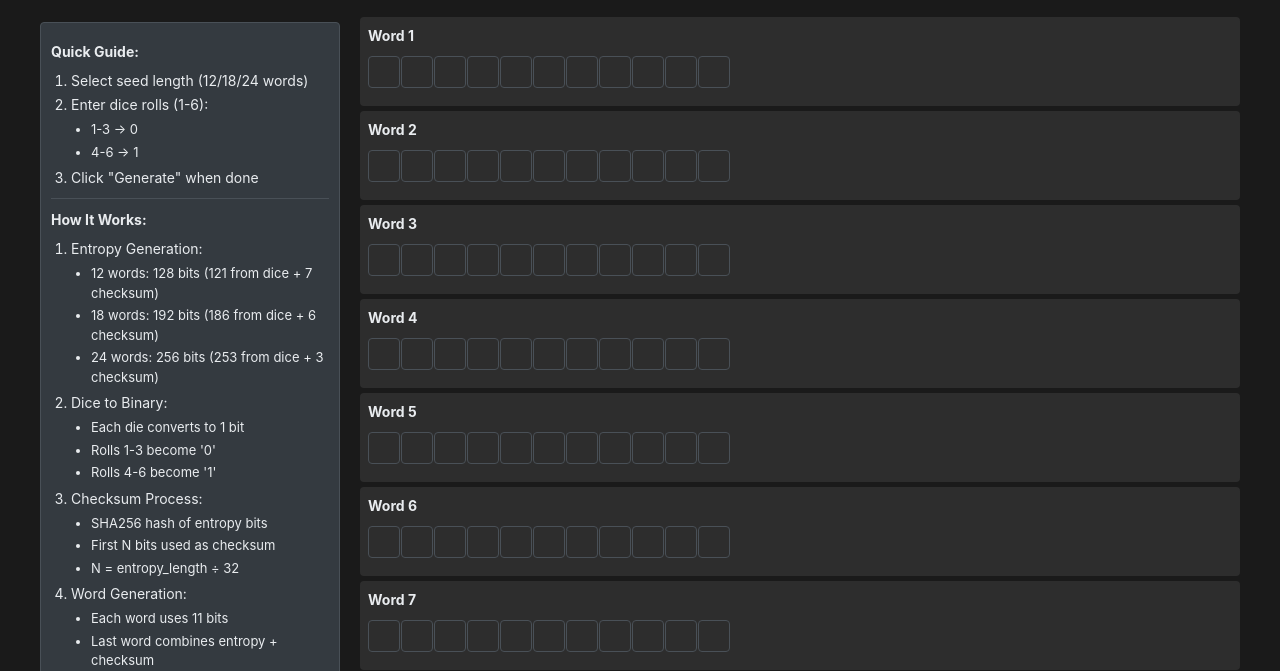
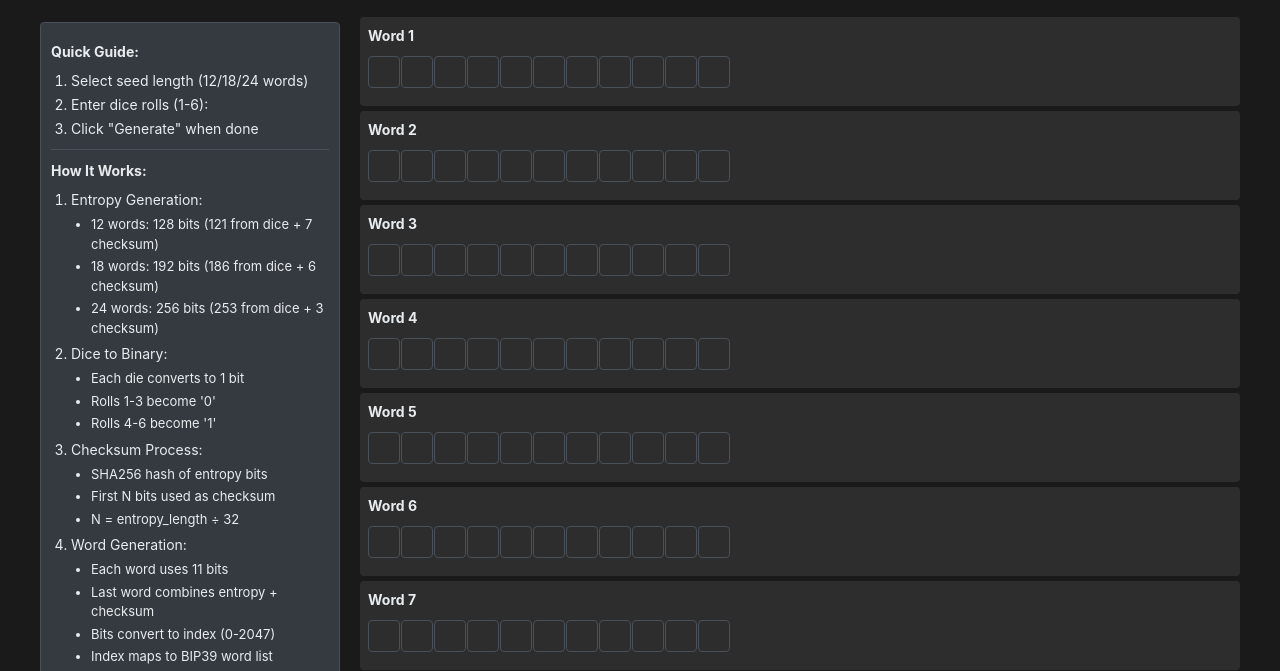
Before and after one commit to seedfourtytwo/DiceToSeed, a plain HTML site: page index.html in a window 1280 px wide. Shown: the part 79-750 px from the top of the page. Drawn offline with Linux system fonts and the light colour scheme.

Commit message:
fixed description

```diff
--- a/index.html
+++ b/index.html
@@ -286,12 +286,7 @@
                     <p><strong>Quick Guide:</strong></p>
                     <ol>
                         <li>Select seed length (12/18/24 words)</li>
-                        <li>Enter dice rolls (1-6):
-                            <ul>
-                                <li>1-3 → 0</li>
-                                <li>4-6 → 1</li>
-                            </ul>
-                        </li>
+                        <li>Enter dice rolls (1-6):</li>
                         <li>Click "Generate" when done</li>
                     </ol>
                     <hr style="border: none; border-top: 1px solid var(--border-color); margin: 10px 0;">
```
